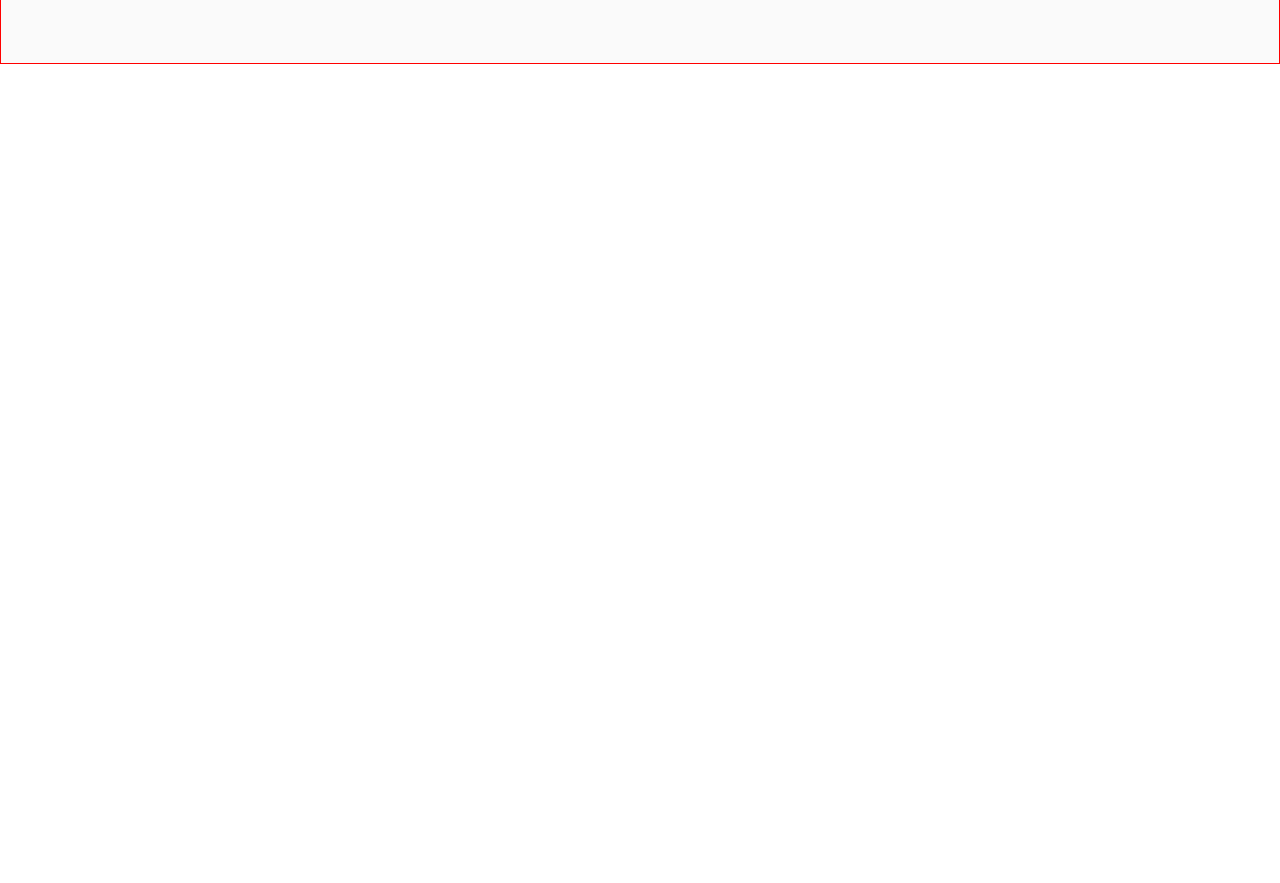
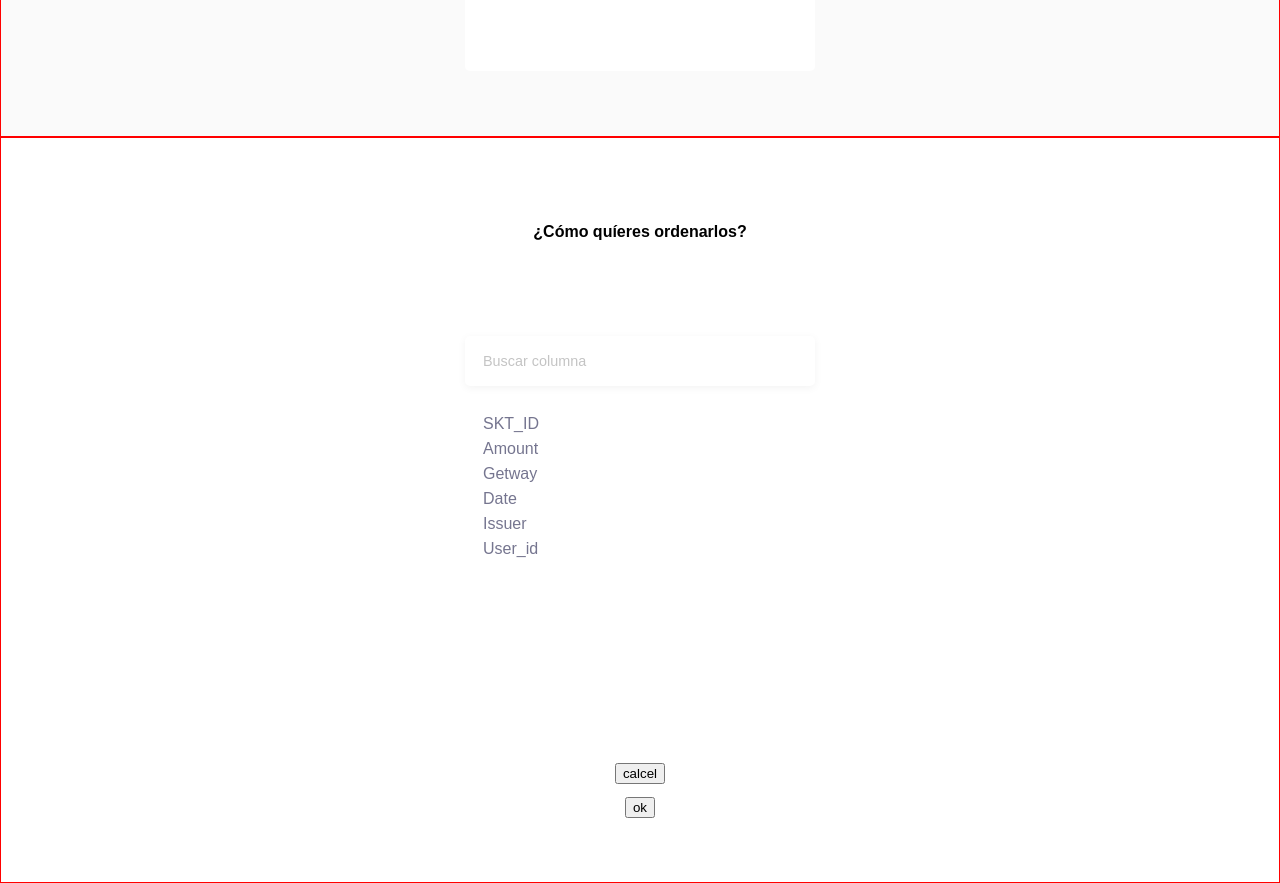
Before and after one commit to pedroas93/list-and-graphics, a React (Create React App) app: page / in a window 1280 px wide. Shown: the part 480-1363 px from the top of the page. Before the commit the page ends 800 px from the top, so only its background shows below. Built offline with nearby package versions, Linux system fonts and the light colour scheme.

Commit message:
Sort List initial state

```diff
--- a/src/App.js
+++ b/src/App.js
@@ -4,9 +4,14 @@ import { Provider } from 'react-redux';
 import { createStore } from 'redux';
 import reducer from './reducer';
 import RepeatedColumns from './repeated-columns';
+import SortColumns from './sortColumns'
 const initialState = {
   columns: [],
   searchListByName: [],
+  columnsSort: [],
+  listSort: [],
+  searchListSortByName: [],
+
 }
 
 const store = createStore(reducer, initialState)
@@ -16,6 +21,7 @@ function App() {
     <Provider store={store}>
       <div className="App">
         <RepeatedColumns/>
+        <SortColumns/>
       </div>
     </Provider>
   );
--- /dev/null
+++ b/src/button.js
@@ -0,0 +1,35 @@
+import React from 'react';
+import styled from 'styled-components';
+
+const ButtonStyled = styled.label`
+//   display: inline-flex;
+//   background: white;
+//   align-items: center;
+//   box-shadow: 0 2px 9px 0 rgba(0,0,0,.05);
+//   padding: 0 1rem;
+//   border-radius: 5px;
+//   flex: 1;
+
+  Button {
+    /* width: 100%; */
+    // flex: 1;
+    // border: none;
+    // height: 48px;
+    // line-height: 48px;
+    // font-size: .9em;
+    // outline: 0;
+    // &::-webkit-Button-placeholder {
+    //   color: #C4C4C4;
+    // }
+  }
+`
+
+function Button({ type }) {
+    return (
+        <ButtonStyled>
+            <button type="text" >{type}</button>
+        </ButtonStyled>
+    )
+}
+
+export default Button
--- a/src/input.js
+++ b/src/input.js
@@ -6,7 +6,7 @@ const InputStyled = styled.label`
   background: white;
   align-items: center;
   box-shadow: 0 2px 9px 0 rgba(0,0,0,.05);
-  padding: 0 2rem;
+  padding: 0 1rem;
   border-radius: 5px;
   flex: 1;
   i {
@@ -15,11 +15,11 @@ const InputStyled = styled.label`
   }
   input {
     /* width: 100%; */
-    flex: 1;
+    // flex: 1;
     border: none;
     height: 48px;
     line-height: 48px;
-    font-size: .7em;
+    font-size: .9em;
     outline: 0;
     &::-webkit-input-placeholder {
       color: #C4C4C4;
@@ -30,7 +30,6 @@ const InputStyled = styled.label`
 function Input({ ...props }) {
     return (
         <InputStyled>
-            <i className="fas fa-search"></i>
             <input type="text" {...props} />
         </InputStyled>
     )
--- a/src/lists.js
+++ b/src/lists.js
@@ -1,5 +1,6 @@
 import React from 'react';
 import styled from 'styled-components';
+import { useSelector, useDispatch } from 'react-redux';
 
 const ListsStyled = styled.label`
 //   display: inline-flex;
@@ -44,6 +45,11 @@ const ListsStyled = styled.label`
 
 function Lists
     ({ columns }) {
+    const dispatch = useDispatch()
+    const listSort =useSelector((state)=> {
+        return state.listSort;
+    })
+
     window.onmousedown = function (e) {
         let el = e.target;
         if (el.tagName.toLowerCase() === 'option' && el.parentNode.hasAttribute('multiple')) {
@@ -51,16 +57,32 @@ function Lists
             if (el.hasAttribute('selected')) {
                 el.removeAttribute('selected');
                 el.innerHTML =  (el.innerHTML).substring(1)
+                handlerRemove(e)
             }
             else {
                 el.setAttribute('selected', '');
                 // el.insertAdjacentHTML('afterbegin', "&#xf00c;");
                 el.innerHTML = "&#xf00c; "+el.innerHTML;
+                handlerAdd(e)
             }
 
             let select = el.parentNode.cloneNode(true);
             el.parentNode.parentNode.replaceChild(select, el.parentNode);
         }
+    }
+    const handlerAdd = (e) =>{
+        console.log(e);
+        dispatch({
+          type: 'SET_SELECTED_LIST',
+          payload: [...listSort, e.target.value]
+        })
+    }
+    const handlerRemove = (e) =>{
+        console.log(e);
+        dispatch({
+          type: 'SET_REMOVE_LIST',
+          payload: [e.target.value]
+        })
     }
     return (
         <ListsStyled>
--- a/src/reducer.js
+++ b/src/reducer.js
@@ -3,6 +3,15 @@ export default function reducer(state, action) {
     switch (action.type) {
         case 'SET_COLUMNS': {
             return { ...state, columns: action.payload }
+        }
+        case 'SET_COLUMNS_SORT':{
+            return { ...state, columnsSort: action.payload}
+        }
+        case "SET_SELECTED_LIST": {
+            return { ...state, listSort: action.payload}
+        }
+        case "SET_REMOVE_LIST": {
+            return { ...state, listSort: action.payload}
         }
         case 'SET_SEARCH_BY_NAME': {
             let searchListByName = (state.columns || [])
--- a/src/repeated-columns.js
+++ b/src/repeated-columns.js
@@ -1,4 +1,4 @@
-import React, { useEffect, useState } from 'react'
+import React, { useEffect } from 'react'
 import styled from 'styled-components'
 import { useSelector, useDispatch } from 'react-redux'
 import Lists from './lists'
@@ -67,6 +67,7 @@ function RepeatedColumns() {
     }, [dispatch])
     return (
         <RepeatedColumnsStyled>
+                <h4><strong>¿Qué Columnas se repiten?</strong></h4>
                 <Search />
                 <Lists columns={columnsList} />
         </RepeatedColumnsStyled>
--- a/src/search.js
+++ b/src/search.js
@@ -40,7 +40,7 @@ function Search() {
         inputValue &&
         <i className="fas fa-times close" onClick={clearInput}></i>
       }
-      <Input placeholder="Search for a country..." value={inputValue} onChange={filterByName} />
+      <Input placeholder="Buscar columna" value={inputValue} onChange={filterByName} />
     </SearchStyled>
   )
 }
--- /dev/null
+++ b/src/sortColumns.js
@@ -0,0 +1,66 @@
+import React, { useEffect } from 'react'
+import styled from 'styled-components'
+import { useSelector, useDispatch } from 'react-redux'
+import Lists from './lists'
+import Search from './search'
+import SortSelected from './sortSelected'
+import Button from './button'
+
+const SortColumnsStyled = styled.div`
+    display:grid;
+    grid-row-gap:0.8em;
+    justify-content: center;
+    padding: 4em 2em;
+    border: 1px solid red;
+`
+
+function SortColumns() {
+
+    const dispatch = useDispatch()
+    // const columns = useSelector((state) => {
+    //     return state.columns;
+    // })
+    const searchListByName =useSelector((state)=> {
+        return state.searchListByName;
+    })
+
+    const columnsList = useSelector((state) => {
+
+        if (searchListByName.length > 0) {
+            return searchListByName
+        }
+        if (searchListByName === "Null") {
+            return "Null"
+        }
+        return state.columnsSort;
+    })
+
+    //     return state.countryList;
+    // })
+    useEffect(() => {
+        const columns = [
+            'SKT_ID',
+            'Amount',
+            'Getway',
+            'Date',
+            'Issuer',
+            'User_id'
+        ]
+        dispatch({
+            type: 'SET_COLUMNS_SORT',
+            payload: columns
+        })
+    }, [dispatch])
+    return (
+        <SortColumnsStyled>
+                <h4><strong>¿Cómo  quíeres ordenarlos?</strong></h4>
+                <SortSelected/>
+                <Search />
+                <Lists columns={columnsList}/>
+                <Button type={"calcel"}/>
+                <Button type={"ok"}/>
+        </SortColumnsStyled>
+    )
+}
+
+export default SortColumns
--- /dev/null
+++ b/src/sortSelected.js
@@ -0,0 +1,56 @@
+import React from 'react'
+import styled from 'styled-components'
+import { useSelector, useDispatch } from 'react-redux'
+
+const SortSelectedStyled = styled.div`
+    // width: 264px;
+    text-align: left;
+    border-radius: 5px;
+    overflow:hidden;
+    // box-shadow: 0 0 7px 2px rgba(0,0,0,.03);
+    .sortSelected{
+        display: flex;
+        padding:1.5em;
+        align-items: center;
+    }
+    i {
+        margin: 0;
+        padding-right: 4px;
+    }
+    p{
+        margin: 0;
+        padding-right: 167px;
+    }
+    div{
+        display: flex;
+    }
+
+`
+function SortSelected({ }) {
+
+    const columnsSelected =useSelector((state)=> {
+        return state.listSort;
+    })
+    console.log("ENTER HERE????",columnsSelected )
+    return (
+        <SortSelectedStyled>
+            <div className="sortSelected">
+                {
+                    columnsSelected.map((element)=>{
+                        return(
+                            <div key={element}>
+                                <i className="fas fa-credit-card" ></i>
+                                <p className="sortName" key={element} >{element}</p>
+                                <i className="fas fa-sort-alpha-down-alt"></i>
+                                <i className="fas fa-sort-alpha-down"></i>
+                            </div>
+                        )
+                    })
+                }
+            </div>
+
+        </SortSelectedStyled>
+    )
+}
+
+export default SortSelected
```
